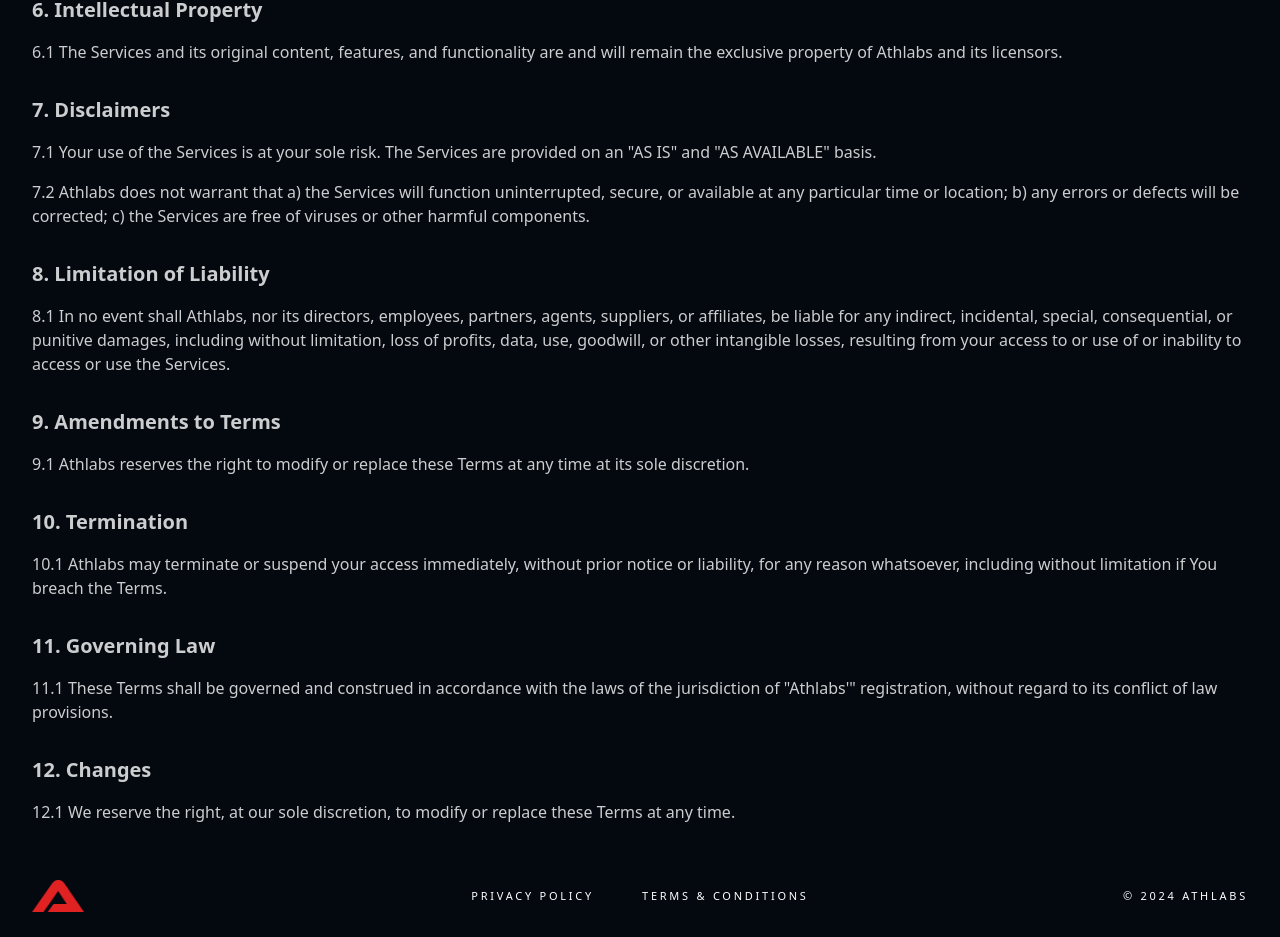
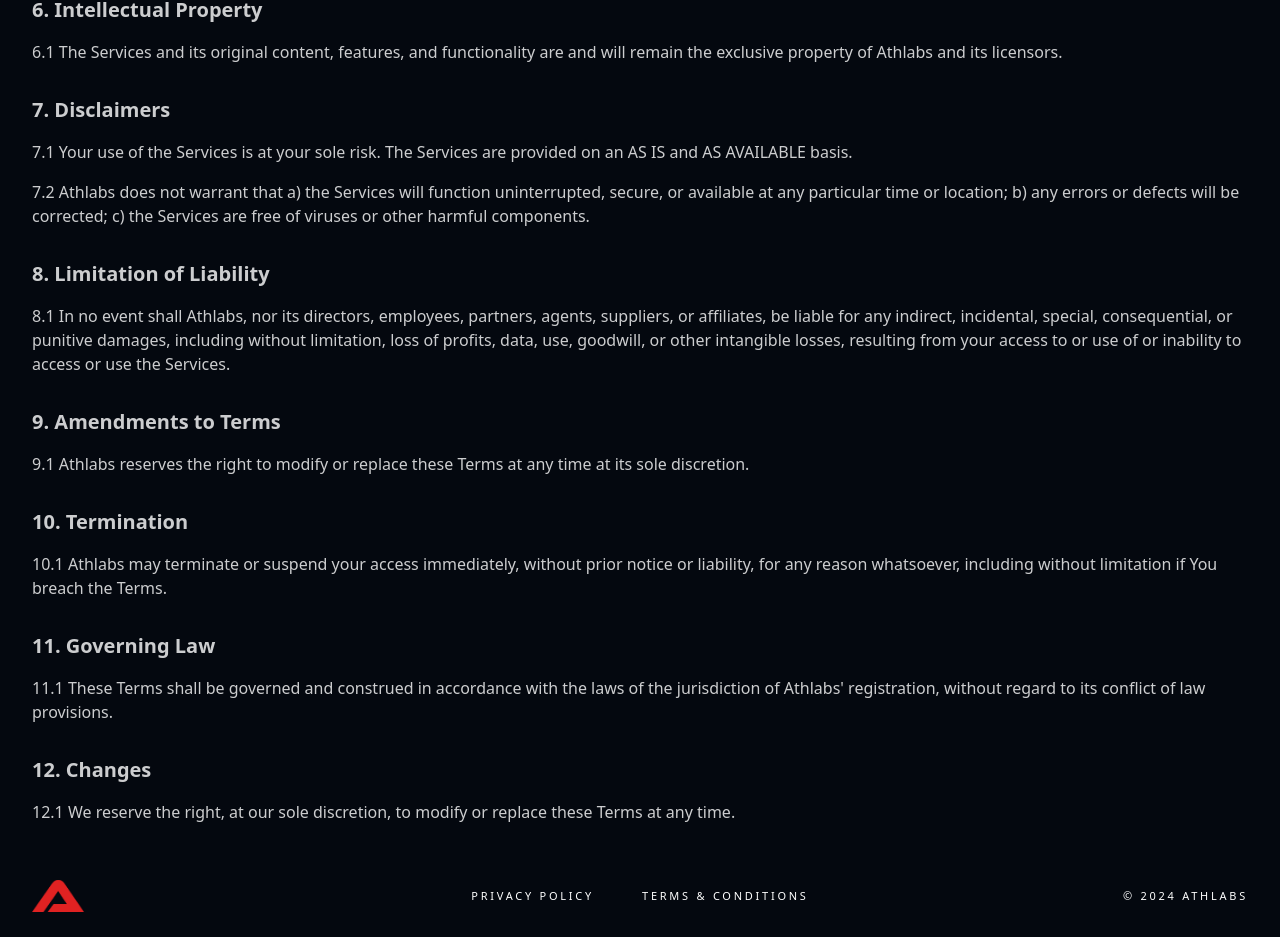
Before and after one commit to 4722794/athlabs-frontend, a Next.js app: page /termsAndConditions in a window 1280 px wide. Shown: the part 1052-1989 px from the top of the page. Built offline with nearby package versions, Linux system fonts and the light colour scheme.

Commit message:
Fixed even more build issues with privacy policy and terms and condition

```diff
--- a/src/app/termsAndConditions/page.tsx
+++ b/src/app/termsAndConditions/page.tsx
@@ -108,7 +108,7 @@ function PrivacyPolicy() {
                 </h2>
                 <p className="text-white/80 mb-4">
                   7.1 Your use of the Services is at your sole risk. The
-                  Services are provided on an "AS IS" and "AS AVAILABLE" basis.
+                  Services are provided on an {"AS IS"} and {"AS AVAILABLE"} basis.
                 </p>
                 <p className="text-white/80 mb-4">
                   7.2 Athlabs does not warrant that a) the Services will
@@ -153,7 +153,7 @@ function PrivacyPolicy() {
                 </h2>
                 <p className="text-white/80 mb-4">
                   11.1 These Terms shall be governed and construed in accordance
-                  with the laws of the jurisdiction of "Athlabs'" registration,
+                  with the laws of the jurisdiction of {"Athlabs'"} registration,
                   without regard to its conflict of law provisions.
                 </p>
 
```
